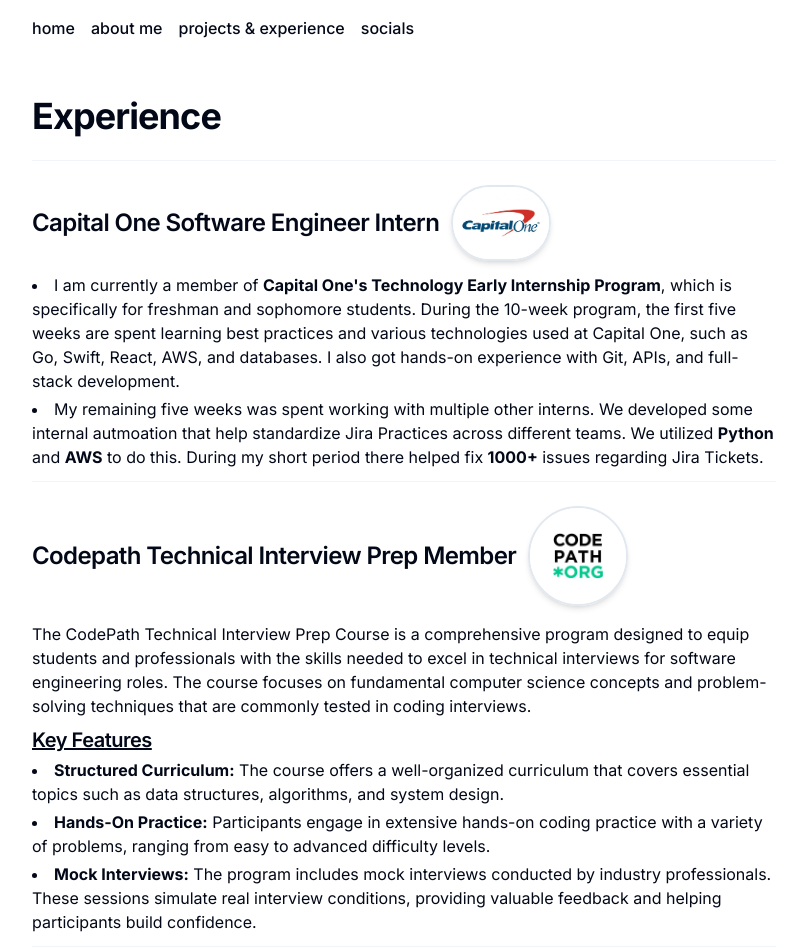
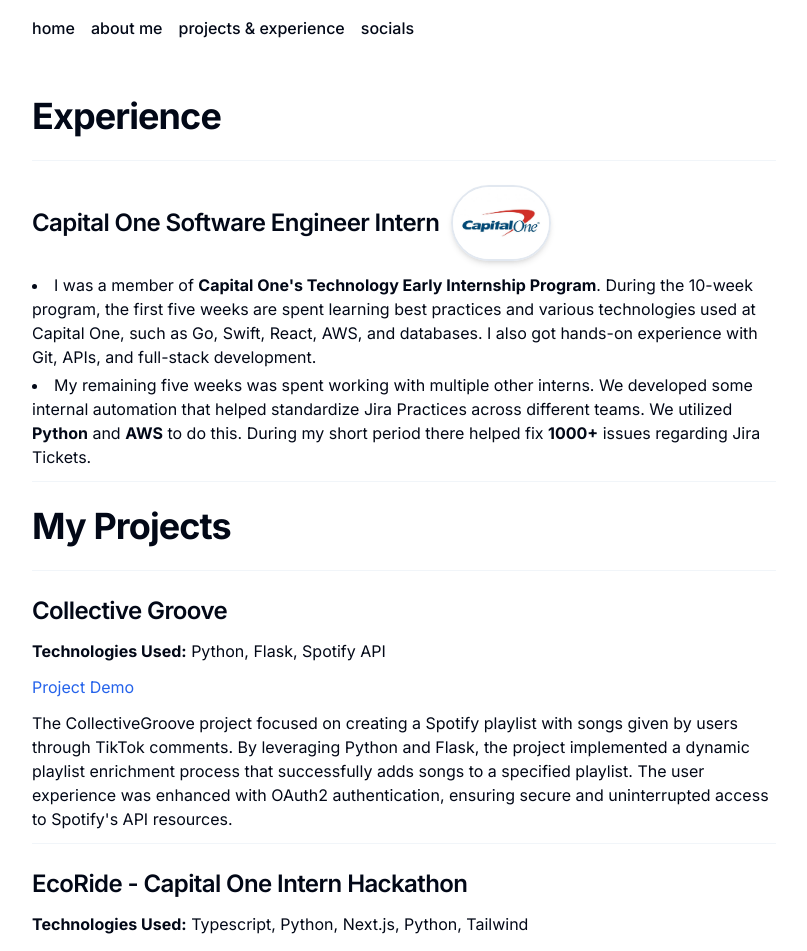
Before and after one commit to dawsonpowell07/portfolio, a Next.js app: page /experiences in a window 1280 px wide. Shown: the top 951 px of the page, without its empty margins (236-1043 px from the left). Built offline with nearby package versions, Linux system fonts and the light colour scheme.

Commit message:
updated wording

```diff
--- a/src/app/experiences/page.tsx
+++ b/src/app/experiences/page.tsx
@@ -32,11 +32,11 @@
         </div>
         <ul className="list-inside list-disc space-y-1">
           <li>
-            I am currently a member of{" "}
+            I was a member of{" "}
             <span className="font-bold">
               Capital One&apos;s Technology Early Internship Program
             </span>
-            , which is specifically for freshman and sophomore students. During
+            . During
             the 10-week program, the first five weeks are spent learning best
             practices and various technologies used at Capital One, such as Go,
             Swift, React, AWS, and databases. I also got hands-on experience
@@ -44,53 +44,12 @@
           </li>
           <li>
             My remaining five weeks was spent working with multiple other
-            interns. We developed some internal autmoation that help standardize
+            interns. We developed some internal automation that helped standardize
             Jira Practices across different teams. We utilized{" "}
             <span className="font-bold">Python</span> and{" "}
             <span className="font-bold">AWS</span> to do this. During my short
             period there helped fix <span className="font-bold">1000+</span>{" "}
             issues regarding Jira Tickets.
-          </li>
-        </ul>
-        <hr className="border-muted" />
-      </section>
-
-      <section className="space-y-3">
-        <div className="flex items-center space-x-3">
-          <H2>Codepath Technical Interview Prep Member</H2>
-          <Image
-            src={codepath}
-            alt="Codepath Logo"
-            height={100}
-            width={100}
-            className="rounded-full border-2 object-cover shadow-md dark:border-foreground"
-          />
-        </div>
-        <ul className="list-inside list-disc space-y-1">
-          <p className="py-1">
-            The CodePath Technical Interview Prep Course is a comprehensive
-            program designed to equip students and professionals with the skills
-            needed to excel in technical interviews for software engineering
-            roles. The course focuses on fundamental computer science concepts
-            and problem-solving techniques that are commonly tested in coding
-            interviews.
-          </p>
-          <H3 className="underline">Key Features</H3>
-          <li>
-            <span className="font-bold">Structured Curriculum:</span> The course
-            offers a well-organized curriculum that covers essential topics such
-            as data structures, algorithms, and system design.
-          </li>
-          <li>
-            <span className="font-bold">Hands-On Practice:</span> Participants
-            engage in extensive hands-on coding practice with a variety of
-            problems, ranging from easy to advanced difficulty levels.
-          </li>
-          <li>
-            <span className="font-bold">Mock Interviews:</span> The program
-            includes mock interviews conducted by industry professionals. These
-            sessions simulate real interview conditions, providing valuable
-            feedback and helping participants build confidence.
           </li>
         </ul>
         <hr className="border-muted" />
@@ -138,7 +97,7 @@
         <p>
           EcoRide is a carpooling platform designed to promote sustainable
           transportation among college students. Collaborating with a team of
-          five, I developed a full-stack application utilizing Flask and
+          five, we developed a full-stack application utilizing Flask and
           Next.js, enabling real-time user interactions. This project aimed to
           reduce the carbon footprint on campus while offering a convenient and
           eco-friendly transportation alternative for students.
```
